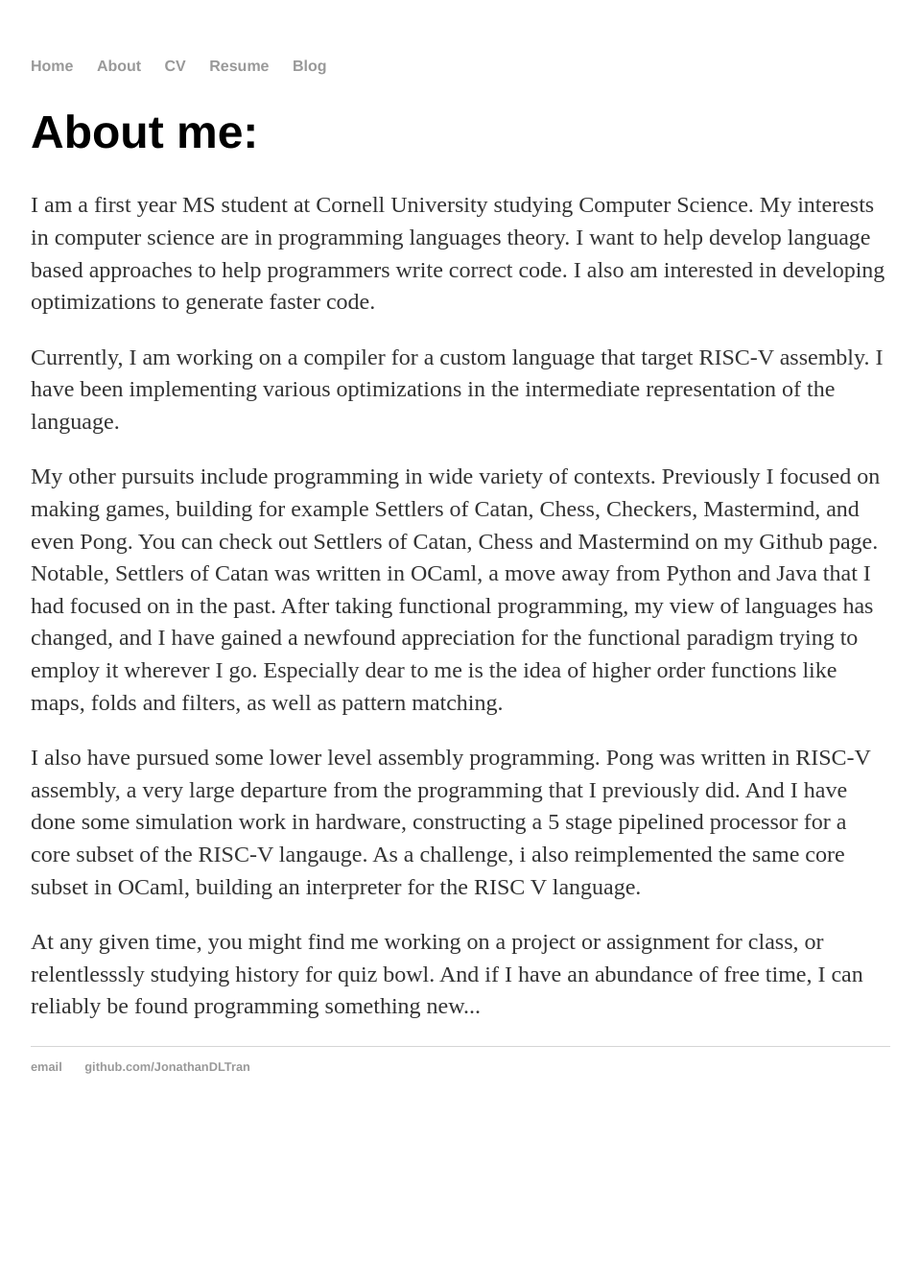
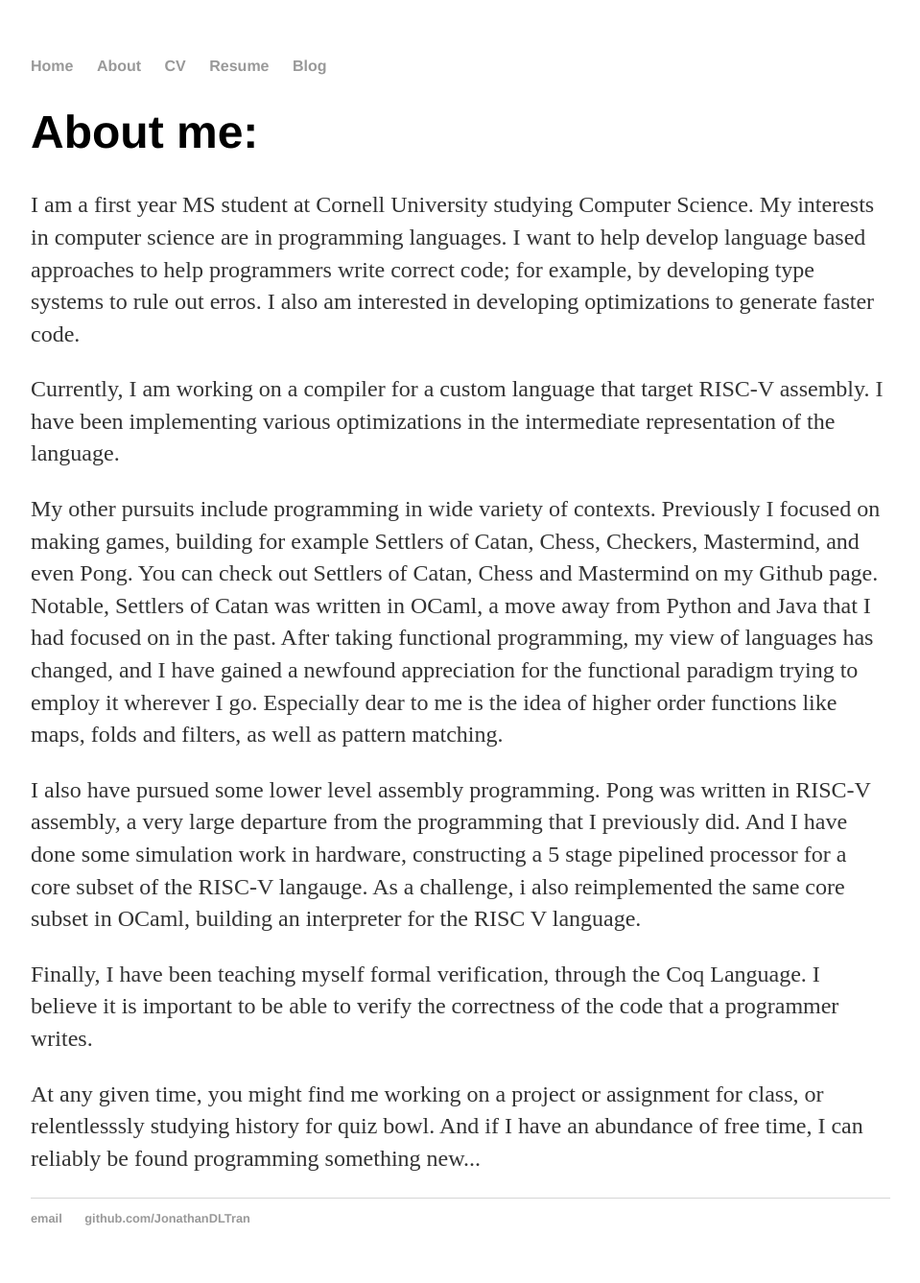
Before and after one commit to JonathanDLTran/JonathanDLTran.github.io, a Jekyll site: the page built from about/index.html, in a window 1280 px wide. Shown: the whole page at 96% size, without its empty margins (160-1119 px from the left). Built offline with Jekyll 4.4.1, drawn with Linux system fonts in a browser that asks for light colours; before the commit the page ends 1179 px from its top, so only the background shows below that.

Commit message:
Update index.html

```diff
--- a/about/index.html
+++ b/about/index.html
@@ -5,7 +5,7 @@ title: Jonathan Tran
 <div class="blurb">
 	<h1>About me:</h1>
 	<p>I am a first year MS student at Cornell University studying Computer Science.
-	   My interests in computer science are in programming languages theory. I want to help develop language based approaches to help programmers write correct code. I also am interested in developing optimizations to generate faster code.
+	   My interests in computer science are in programming languages. I want to help develop language based approaches to help programmers write correct code; for example, by developing type systems to rule out erros. I also am interested in developing optimizations to generate faster code.
 	</p>
 	<p>Currently, I am working on a compiler for a custom language that target RISC-V assembly. I have been implementing various optimizations
 		in the intermediate representation of the language.
@@ -20,6 +20,8 @@ title: Jonathan Tran
 	   the programming that I previously did. And I have done some simulation work in hardware, constructing a 5 stage pipelined processor for a core
 	   subset of the RISC-V langauge. As a challenge, i also reimplemented the same core subset in OCaml, building an interpreter for the RISC V language.
 	</p>
+	<p>Finally, I have been teaching myself formal verification, through the Coq Language. I believe it is important to be able to verify the correctness of the code that a programmer writes.
+	</p>
 	<p>At any given time, you might find me working on a project or assignment for class, or relentlesssly studying history for quiz bowl.
 	   And if I have an abundance of free time, I can reliably be found programming something new...
 	</p>
```
